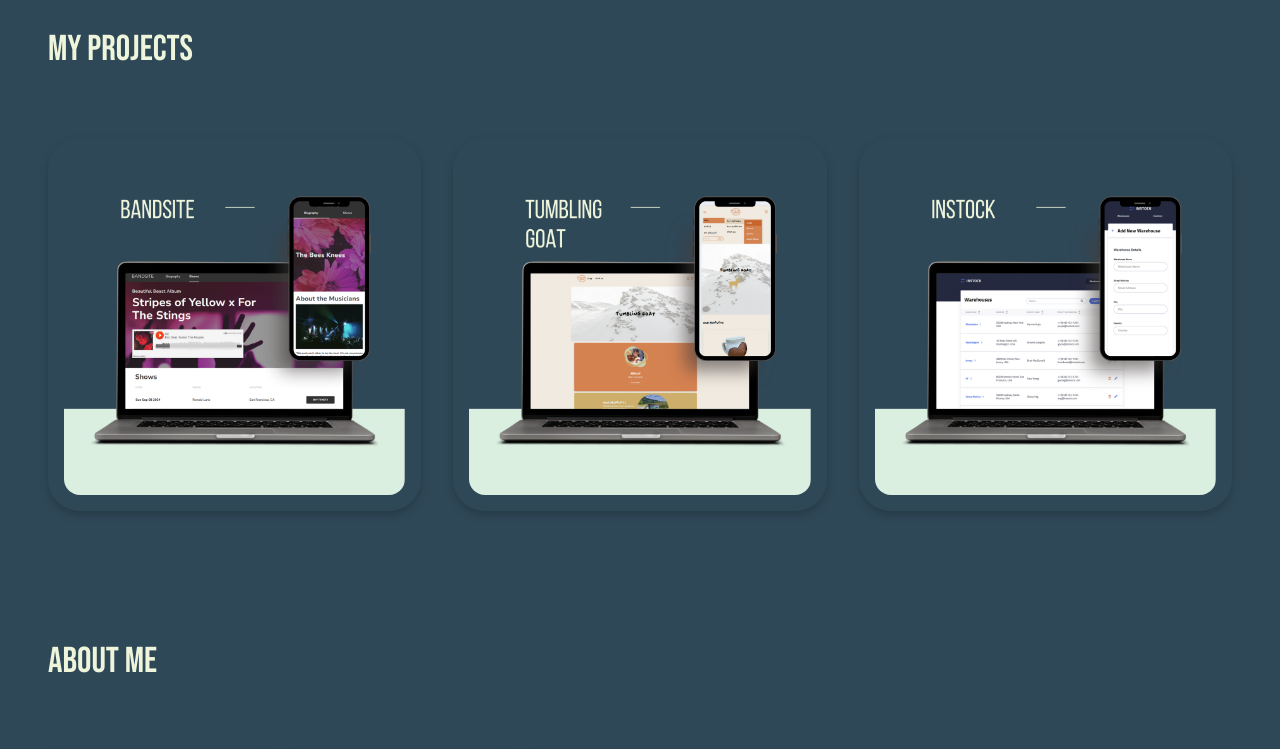
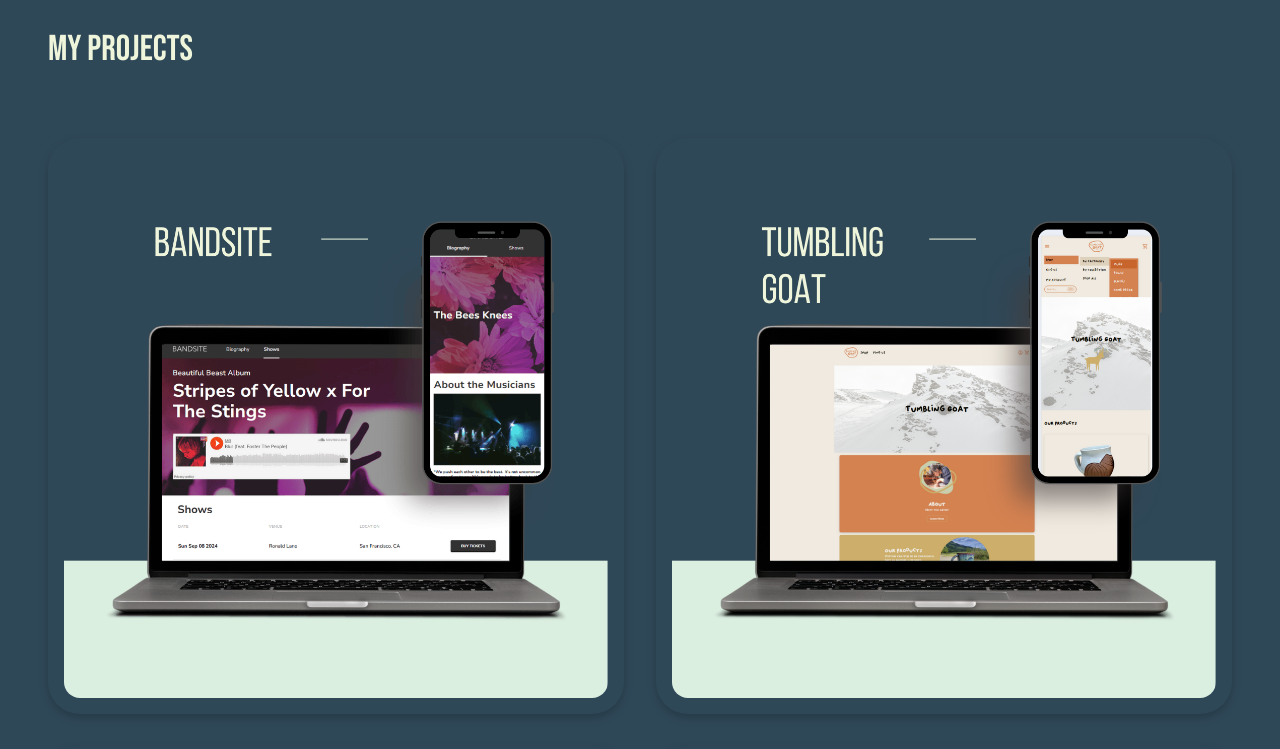
Before and after one commit to vanelmarron/portfolio, a React (Vite) app: page / in a window 1280 px wide. Shown: the part 1760-2509 px from the top of the page. Built offline with nearby package versions, Linux system fonts and the light colour scheme.

Commit message:
add recovery rides project to portfolio

```diff
--- a/src/components/ProjectCard/ProjectCard.jsx
+++ b/src/components/ProjectCard/ProjectCard.jsx
@@ -12,6 +12,8 @@ import bandsite from "../../assets/images/bandsite.png";
 import tumblingDetails from "../../assets/images/tumbling-details.png";
 import bandsiteDetails from "../../assets/images/bandsite-details.png";
 import instockDetails from "../../assets/images/instock-details.png";
+import recovery from "../../assets/images/recovery-rides.png";
+import recoveryDetails from "../../assets/images/recovery-rides-details.png";
 
 const projects = [
   {
@@ -54,6 +56,19 @@ const projects = [
     stack: "HTML, SCSS, JavaScript, Node.js, Express, React.js, MySQL, Jira, Figma",
     cta: "DEMO"
   },
+  {
+    id: 4,
+    image: recovery,
+    details: recoveryDetails,
+    name: "Recovery Rides",
+    url: "https://www.recoveryrides.ca/",
+    title: "Website - Volunteer Work",
+    description:
+    "A website for nonprofil organization connecting individuals in various stages of recovery to the outdoors—primarily through mountain biking.",
+    highlights: "Responsive Design, Contact, Storytelling",
+    stack: "Wix, Canva, UX Design",
+    cta: "Visit Website"
+  }
 ];
 
 function ProjectCard() {
--- a/src/components/ProjectCard/ProjectCard.scss
+++ b/src/components/ProjectCard/ProjectCard.scss
@@ -11,7 +11,7 @@
   transition: transform 0.3s ease-in-out;
 
   @include tablet {
-    flex: 1 1 calc(33% - 2rem);
+    flex: 1 1 calc(50% - 2rem);
   }
 
   &:hover {
```
Also changed, not shown: src/assets/images/recovery-rides-details.png (added), src/assets/images/recovery-rides.png (added).
